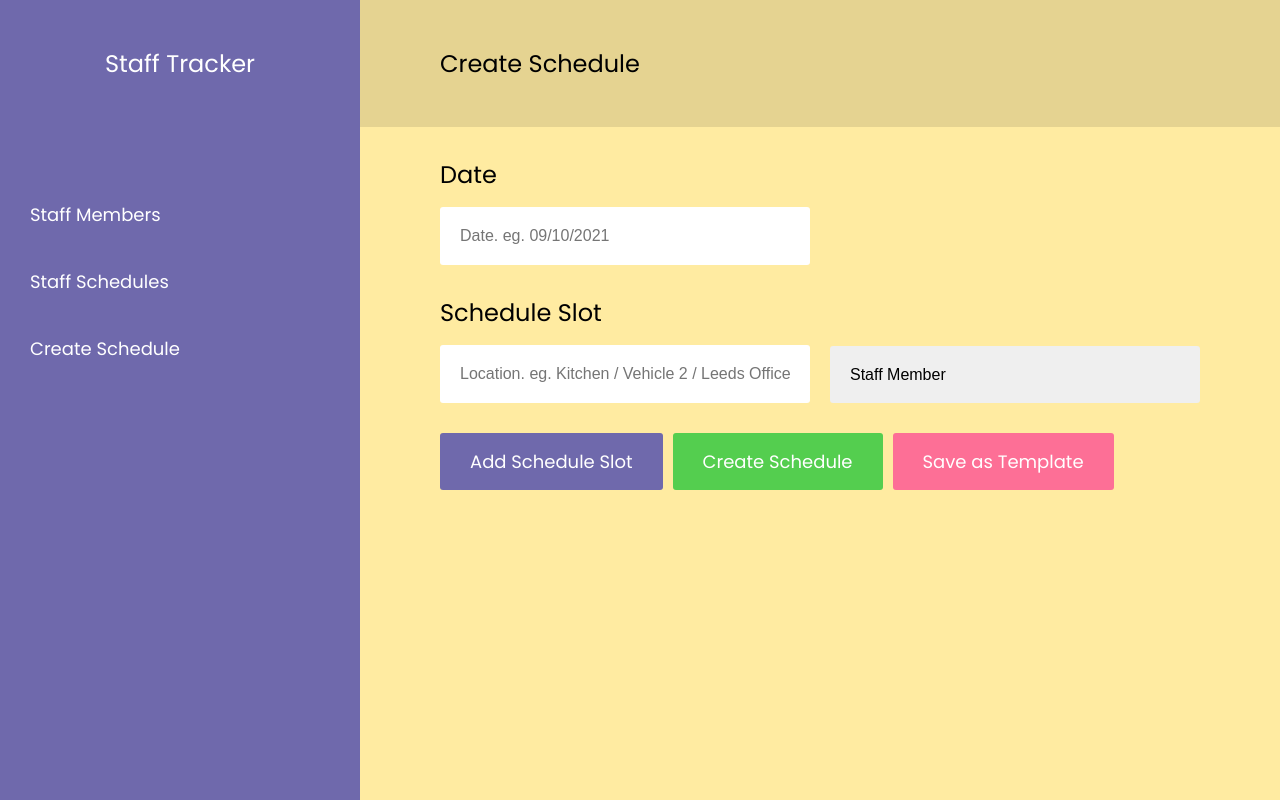
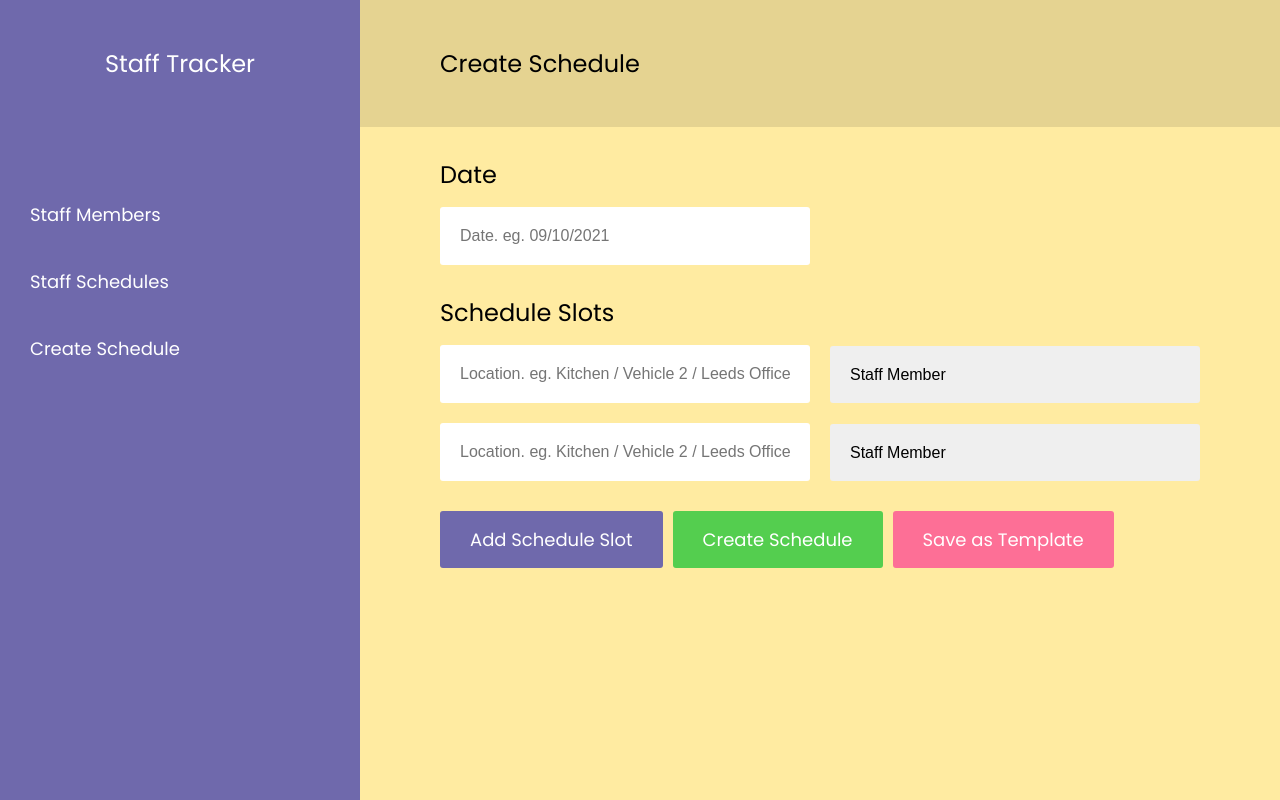
Before and after one commit to tmwlsh/staff-tracker-app, a Next.js app: page /create-schedule in a window 1280 px wide. Built offline with nearby package versions, Linux system fonts and the light colour scheme.

Commit message:
feat: can add multiple schedule rows ☑️

```diff
--- a/components/createSchedule/index.js
+++ b/components/createSchedule/index.js
@@ -5,6 +5,13 @@ import * as styles from "./styles.module.scss";
 import * as data from "../../data/index.json";
 
 const CreateScheduleBlock = () => {
+
+  const [rowCount, setRowCount] = useState(2);
+
+  const addScheduleRow = (e) => {
+    e.preventDefault();
+    setRowCount(rowCount + 1);
+  }
 
   const createSchedule = (e) => {
     alert("Create Schedule")
@@ -26,7 +33,8 @@ const CreateScheduleBlock = () => {
         </label>
 
         <label className={styles.scheduleFormLabel}>
-          <span>Schedule Slot</span>
+          <span>Schedule Slots</span>
+          {[...Array(rowCount)].map((item, itemIndex) => (
             <div className={styles.scheduleSlotRow}>
               <input type="text" placeholder="Location. eg. Kitchen / Vehicle 2 / Leeds Office" />
               <select>
@@ -36,10 +44,11 @@ const CreateScheduleBlock = () => {
                 ))}
               </select>
             </div>
+          ))}
         </label>
 
         <div className={styles.formOptions}>
-          <p>Add Schedule Slot</p>
+          <p onClick={(e) => addScheduleRow(e)}>Add Schedule Slot</p>
           <p onClick={(e) => createSchedule(e)}>Create Schedule</p>
           <p onClick={(e) => saveAsTemplate(e)}>Save as Template</p>
         </div>
--- a/components/createSchedule/styles.module.scss
+++ b/components/createSchedule/styles.module.scss
@@ -41,8 +41,13 @@
   flex: 0 0 100%;
   display: flex;
   flex-wrap: wrap;
+  margin: 0 0 20px 0;
   align-items: center;
   justify-content: space-between;
+
+  &:last-of-type {
+    margin: 0;
+  }
 
   input, select {
     border: 0;
```
Lines whose indentation alone changed are shown as unchanged.
